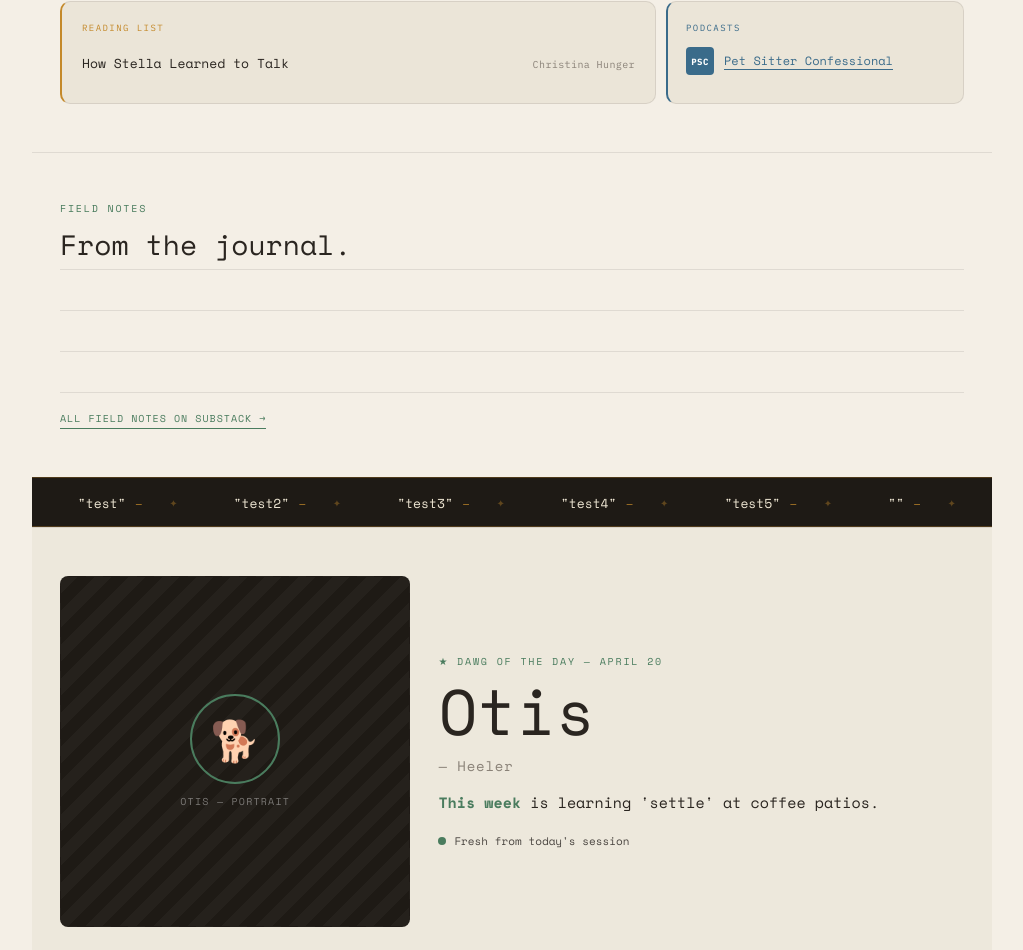
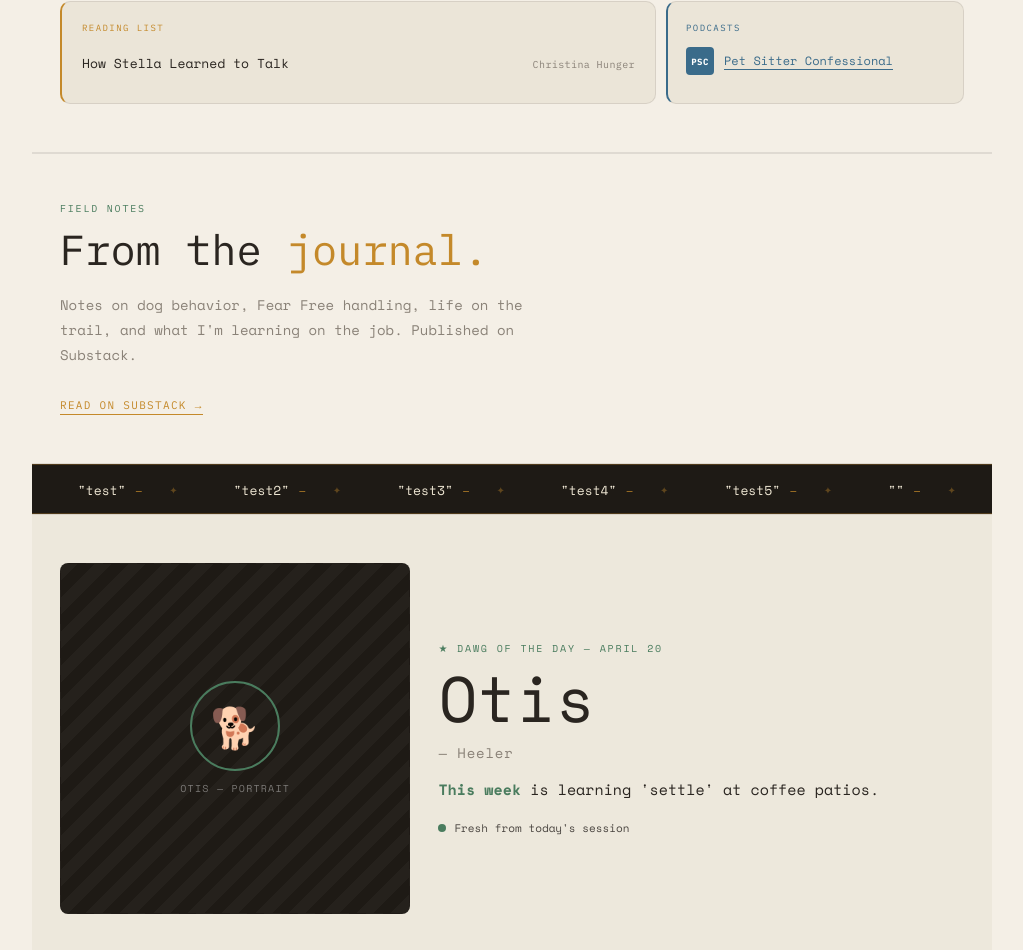
Before and after one commit to darkhorsedevloper/canipetthatdawg, a React (Vite) app: page / in a window 1280 px wide. Shown: the part 3145-4095 px from the top of the page, without its empty margins (128-1151 px from the left). Built offline with nearby package versions, Linux system fonts and the light colour scheme.

Commit message:
Replace Field Notes blog list with Substack callout
No posts written yet — replaced the empty post list with a clean
section pointing to substack.com/@petthatdawg.

Co-Authored-By: Claude Sonnet 4.6 <noreply@anthropic.com>

```diff
--- a/src/components/FieldNotes.jsx
+++ b/src/components/FieldNotes.jsx
@@ -1,49 +1,32 @@
-import posts from '../data/blog.json'
-
 export default function FieldNotes() {
   return (
-    <section id="field-notes" className="section-pad">
+    <section id="field-notes" className="section-pad" style={{ borderTop: '0.5px solid var(--border)', borderBottom: '0.5px solid var(--border)' }}>
 
-      <p style={{ fontSize: '10px', letterSpacing: '0.18em', textTransform: 'uppercase', color: 'var(--green)', marginBottom: '8px' }}>
+      <p style={{ fontSize: '10px', letterSpacing: '0.18em', textTransform: 'uppercase', color: 'var(--green)', marginBottom: '10px', fontFamily: "'IBM Plex Mono', monospace" }}>
         Field Notes
       </p>
 
-      <h2 style={{ fontFamily: 'var(--serif)', fontSize: '28px', fontWeight: 400, color: 'var(--charcoal)', marginBottom: '4px' }}>
-        From the journal.
+      <h2 style={{ fontFamily: "'IBM Plex Mono', monospace", fontSize: 'clamp(26px, 4vw, 42px)', fontWeight: 400, color: 'var(--charcoal)', marginBottom: '16px', lineHeight: 1.2 }}>
+        From the{' '}
+        <span style={{ color: 'var(--orange)' }}>journal.</span>
       </h2>
 
-      <div>
-        {posts.map((p, i) => (
-          <a key={i} href="#" style={{
-            display: 'flex',
-            borderTop: '0.5px solid var(--border)',
-            borderBottom: i === posts.length - 1 ? '0.5px solid var(--border)' : 'none',
-            padding: '20px 0',
-            justifyContent: 'space-between',
-            alignItems: 'baseline',
-            gap: '16px',
-            textDecoration: 'none',
-            transition: 'padding 180ms',
-          }}
-          onMouseEnter={e => e.currentTarget.style.paddingLeft = '8px'}
-          onMouseLeave={e => e.currentTarget.style.paddingLeft = '0'}
-          >
-            <p style={{ fontFamily: 'var(--serif)', fontSize: '17px', color: 'var(--charcoal)', lineHeight: 1.3 }}>
-              {p.title}
-            </p>
-            <span style={{ fontSize: '10px', color: 'var(--muted)', letterSpacing: '0.08em', whiteSpace: 'nowrap' }}>
-              {p.date}
-            </span>
-          </a>
-        ))}
-      </div>
+      <p style={{ fontFamily: "'Space Mono', monospace", fontSize: '14px', color: 'var(--muted)', lineHeight: 1.8, marginBottom: '24px', maxWidth: '480px' }}>
+        Notes on dog behavior, Fear Free handling, life on the trail, and what I'm learning on the job. Published on Substack.
+      </p>
 
-      <a href="https://substack.com" target="_blank" rel="noreferrer" style={{
-        display: 'inline-block', marginTop: '18px',
-        fontSize: '10px', letterSpacing: '0.1em', textTransform: 'uppercase',
-        color: 'var(--green)', borderBottom: '0.5px solid var(--green)', paddingBottom: '2px',
-      }}>
-        All field notes on Substack →
+      <a
+        href="https://substack.com/@petthatdawg"
+        target="_blank"
+        rel="noreferrer"
+        style={{
+          display: 'inline-block',
+          fontSize: '11px', letterSpacing: '0.12em', textTransform: 'uppercase',
+          fontFamily: "'IBM Plex Mono', monospace",
+          color: 'var(--orange)', borderBottom: '1px solid var(--orange)', paddingBottom: '2px',
+        }}
+      >
+        Read on Substack →
       </a>
 
     </section>
```
